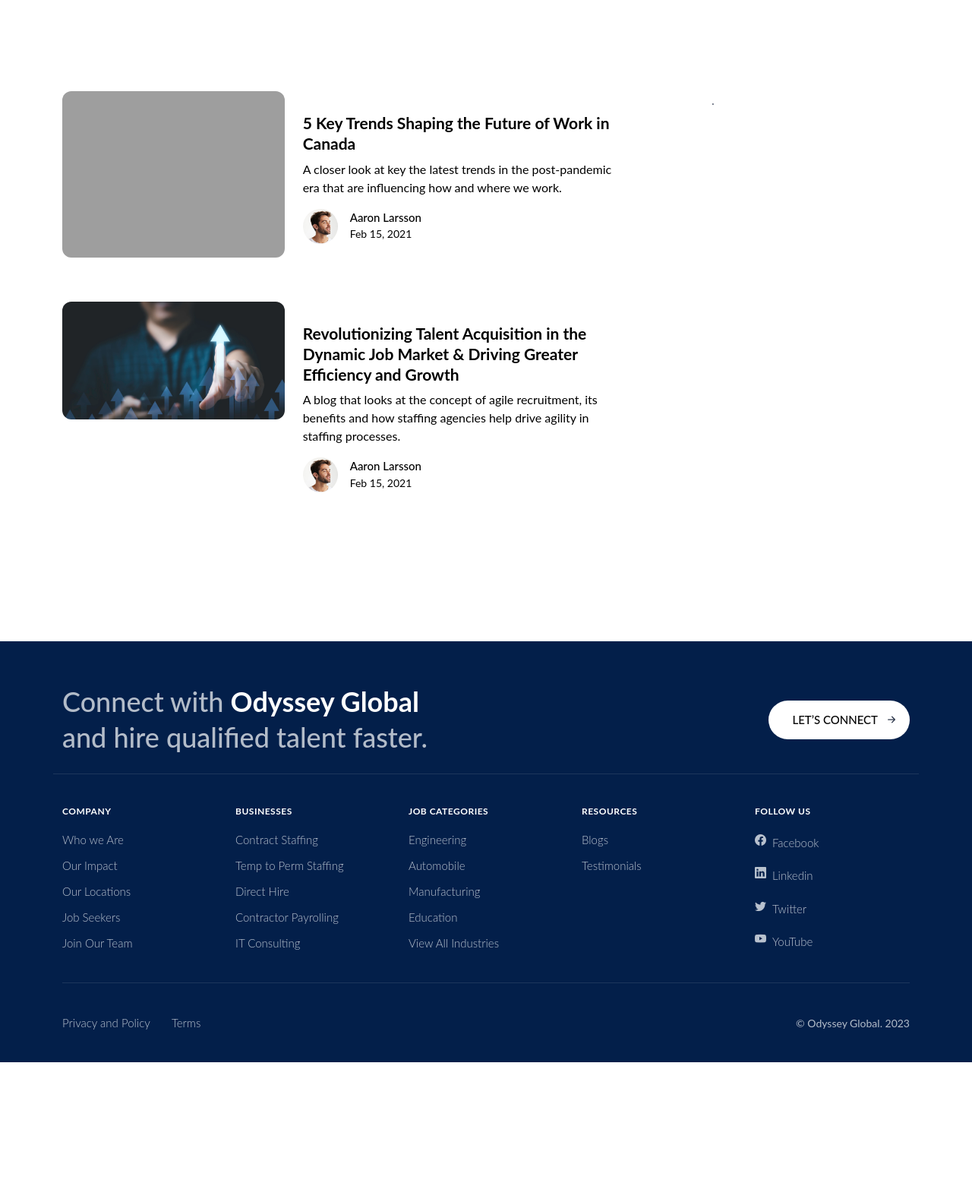
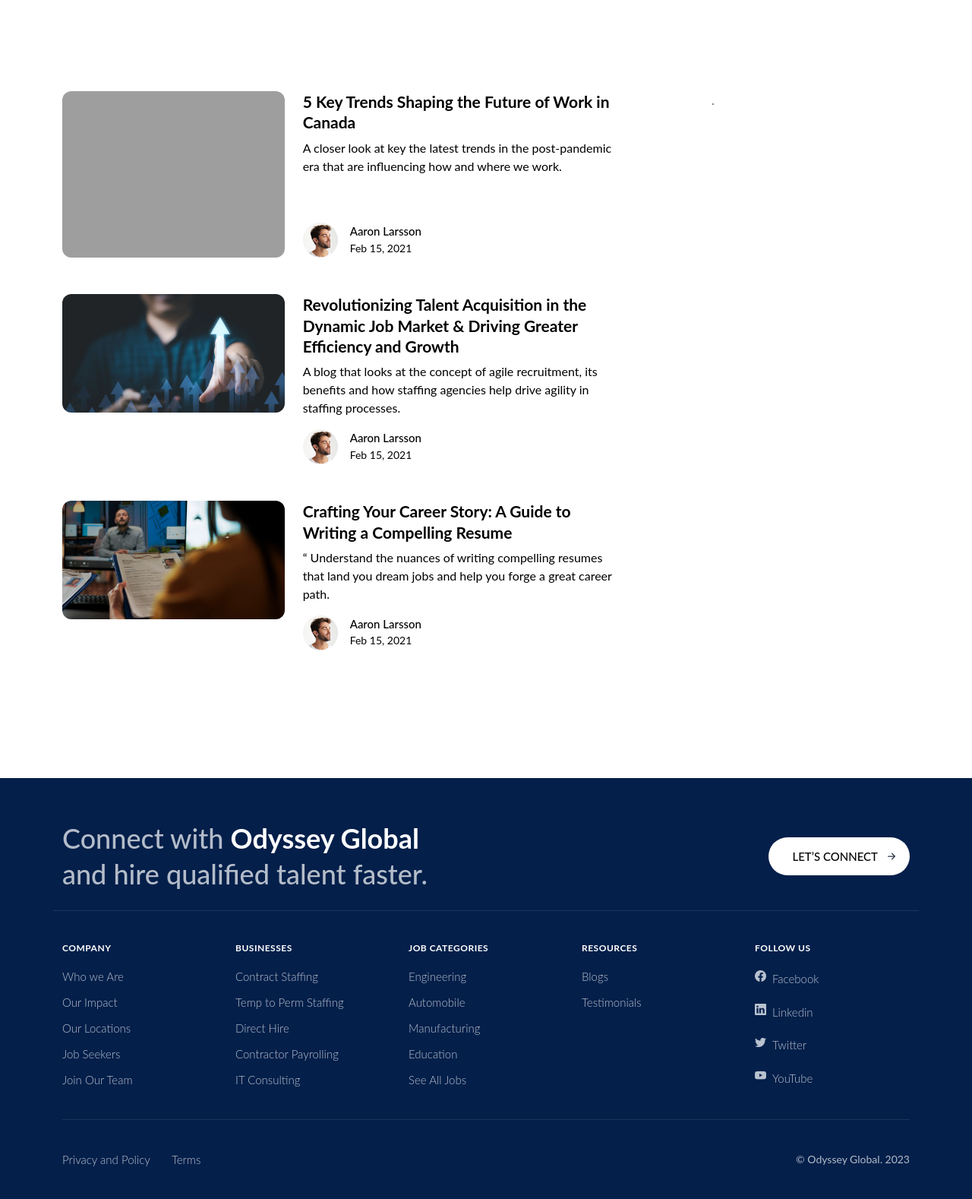
Before and after one commit to Odyssey-Global/Odyssey-Website, a PHP site: page /Blogs.php in a window 1280 px wide. Shown: the part 800-2378 px from the top of the page at 76% size. Before the commit the page ends 2198 px from the top, so only its background shows below. Run offline with PHP 8.4, Linux system fonts and the light colour scheme; some libraries are stand-ins or nearby versions; grey boxes are pictures that could not be loaded.

Commit message:
final push

```diff
--- a/Blogs.php
+++ b/Blogs.php
@@ -166,7 +166,7 @@
 
                 <div class="col-sm-7">
                   <!-- Card Body -->
-                  <div class="card-body">
+                  <div class="card-body p-0">
                     <h4 class="card-title">
                       <a class="text-dark" href="Blogs-articles.php">5 Key Trends Shaping the Future of Work in
                         Canada</a>
@@ -211,14 +211,61 @@
 
                 <div class="col-sm-7">
                   <!-- Card Body -->
-                  <div class="card-body">
+                  <div class="card-body p-0">
                     <h4 class="card-title">
-                      <a class="text-dark" href="Blogs-articles.php">Revolutionizing Talent Acquisition in the Dynamic
+                      <a class="text-dark" href="Blogs-articles1.php">Revolutionizing Talent Acquisition in the Dynamic
                         Job Market & Driving Greater Efficiency and Growth</a>
                     </h4>
 
                     <p class="card-text">A blog that looks at the concept of agile recruitment, its benefits and how
                       staffing agencies help drive agility in staffing processes.
+
+
+                    </p>
+
+                    <!-- Card Footer -->
+                    <div class="blog-card-footer" style="margin-top: auto; padding: 0px">
+                      <div class="d-flex">
+                        <div class="flex-shrink-0">
+                          <a class="avatar avatar-circle" href="blog-author-profile.html">
+                            <img class="avatar-img" src="assets/img/160x160/img3.jpg" alt="Image Description">
+                          </a>
+                        </div>
+
+                        <div class="flex-grow-1 ms-3">
+                          <a class="link link-dark fw-medium" href="blog-author-profile.html">Aaron Larsson</a>
+                          <p class="card-text fs-5">Feb 15, 2021</p>
+                        </div>
+                      </div>
+                    </div>
+                    <!-- End Card Footer -->
+                  </div>
+                  <!-- End Card Body -->
+                </div>
+                <!-- End Col -->
+              </div>
+              <!-- End Row -->
+            </div>
+            <!-- End Card -->
+
+            <!-- Card -->
+            <div class="card card-borderless card-flush card-stretched-vertical">
+              <div class="row">
+                <div class="col-sm-5">
+                  <img class="card-img" src="assets/img/blog3.webp" alt="Image Description">
+                </div>
+                <!-- End Col -->
+
+                <div class="col-sm-7">
+                  <!-- Card Body -->
+                  <div class="card-body p-0">
+                    <h4 class="card-title">
+                      <a class="text-dark" href="Blogs-articles2.php">Crafting Your Career Story: A Guide to Writing a
+                        Compelling Resume</a>
+                    </h4>
+
+                    <p class="card-text">“ Understand the nuances of writing compelling resumes that land you dream jobs
+                      and help you forge a great career path.
 
 
                     </p>
--- a/Footer.php
+++ b/Footer.php
@@ -96,7 +96,8 @@
                 <a class="link link-light link-light-75">Education</a>
               </li>
               <li>
-                <a class="link link-light link-light-75" href="industries.php">View All Industries</a>
+                <a class="link link-light link-light-75" href="search-jobs.php">
+                  See All Jobs</a>
               </li>
             </ul>
             <!-- End List -->
--- a/Who-we-are.php
+++ b/Who-we-are.php
@@ -165,7 +165,7 @@
             <p style="color: white;">Whether you want to work with our clients, us or in a business support role, we
               have a perfectly suited position for you.</p>
             <div class="d-flex justify-content-center gap-3">
-              <a class="btn btn-ghost-dark btn-pointer Orange-btn" href="contact-us">Join Our</a>
+              <a class="btn btn-ghost-dark btn-pointer Orange-btn" href="registerYourSelfOrApply.php">Apply Now</a>
             </div>
           </div>
         </div>
--- a/assets/css/style.css
+++ b/assets/css/style.css
@@ -57,7 +57,7 @@
 }
 
 .job-cat-sec {
-  padding: 52px 0px;
+  padding-top: 52px;
 }
 
 .job-cat-text h3 {
@@ -218,3 +218,7 @@
 .text-over-bg {
   --bs-bg-opacity: 0.9 !important;
 }
+
+.card-transition-zoom-item {
+  height: 216px;
+}
--- a/search-jobs.php
+++ b/search-jobs.php
@@ -80,7 +80,7 @@
                 <!-- End Col -->
 
                 <div class="col-sm-5 col-md-2 mb-2 mb-sm-0">
-                  <span class="text-body">Remote</span>
+                  <span class="text-body">London</span>
                 </div>
                 <!-- End Col -->
 
@@ -190,7 +190,8 @@
         </div>
 
         <div class="w-lg-65 text-center mx-lg-auto mt-7">
-          <p>Don't see a role that interests you? Register now with your interest and we'll notify you new roles that
+          <p>Don't see a role that interests you? <br />Register now with your interest and we'll notify you new roles
+            that
             match your criteria.</p>
 
           <a class="btn btn-primary" href="registerYourSelfOrApply.php">Register your interest</a>
--- a/testimonials.php
+++ b/testimonials.php
@@ -17,7 +17,7 @@
         <div class="w-lg-65">
           <h1 class="display-4 text-white">Testimonials
           </h1>
-          <p class="lead text-white">See what the community is saying about Relume Library. Share the love!
+          <p class="lead text-white">See what the community is saying about Odyssey Global.
           </p>
         </div>
       </div>
@@ -33,8 +33,8 @@
       <div id="openingsSection" class="container content-space-t-2 content-space-lg-3 content-space-b-1">
         <!-- Heading -->
         <div class="w-lg-65 text-center mx-lg-auto mb-5 mb-sm-7 mb-lg-10">
-          <h2>Community love</h2>
-          <p>See what the community is saying about Relume Library. Share the love!</p>
+          <h2>Community Testimonials</h2>
+          <p>See what the peoples is saying about us.</p>
         </div>
         <!-- End Heading -->
 
```
Also changed, not shown: Join-our-team.php (+4 -4 lines), index.php (+4 -3 lines), industries.php (+9 -8 lines), our-impact.php (+5 -5 lines).
